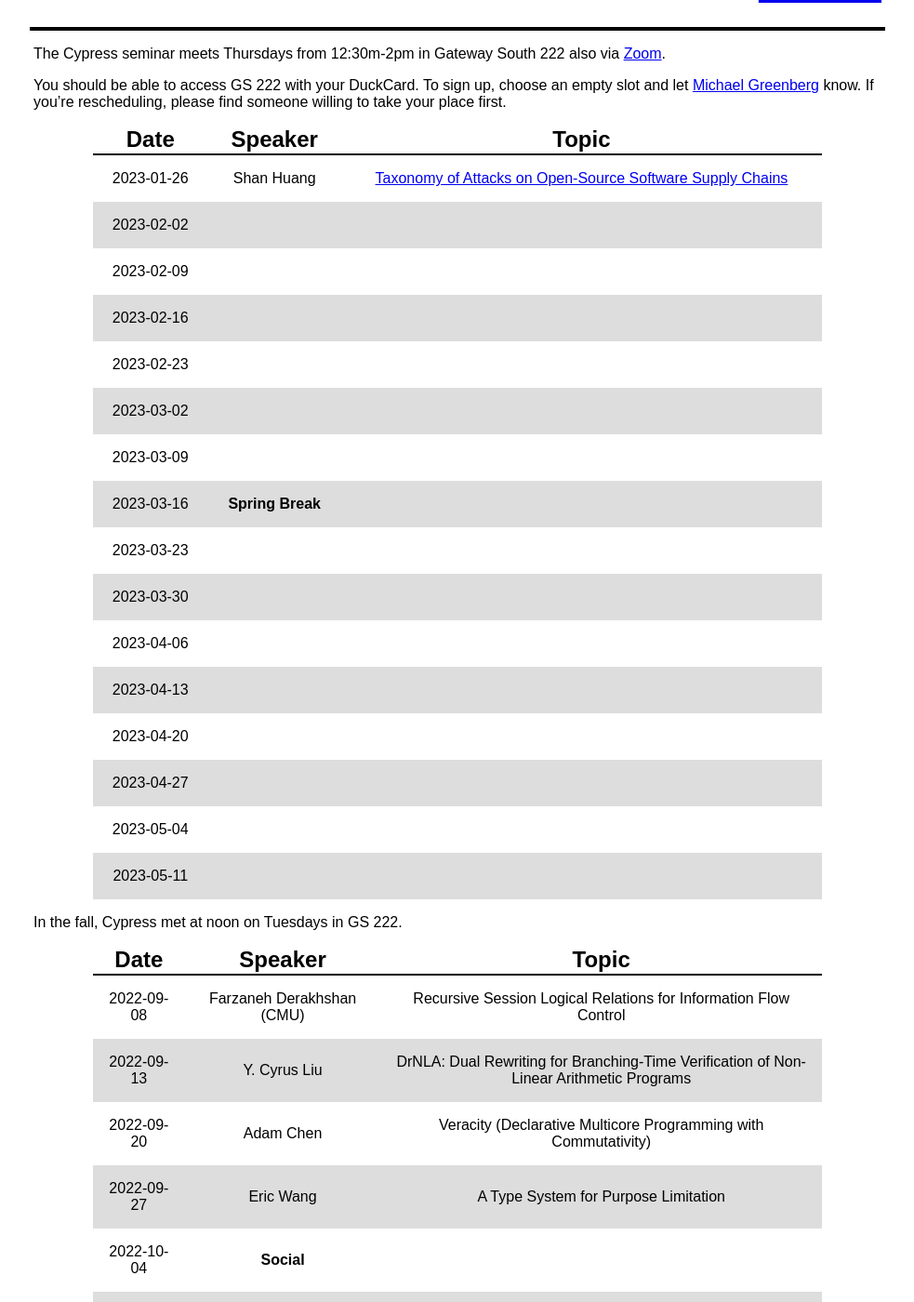
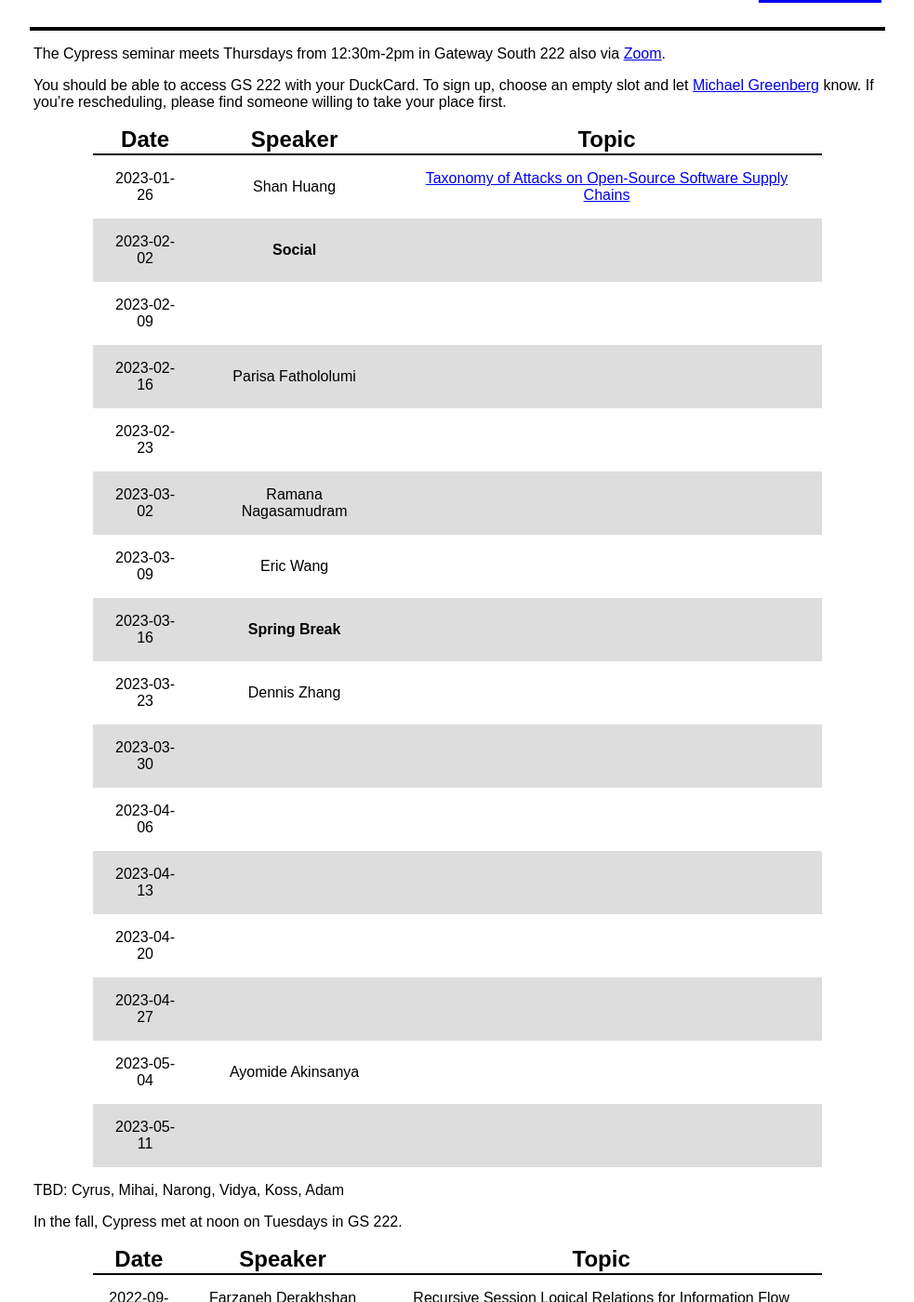
Before and after one commit to mgree/cypress, a Jekyll site: the page built from schedule.md, in a window 1280 px wide and 1400 px high, scrolled down 245 px. Shown: the whole window at 93% size, without its empty margins (148-1131 px from the left). Built offline with Jekyll 4.4.1, drawn with Linux system fonts in a browser that asks for light colours.

Commit message:
scheduling

```diff
--- a/schedule.md
+++ b/schedule.md
@@ -17,21 +17,23 @@ find someone willing to take your place first.
 | Date       | Speaker                               | Topic |
 | ---------- | ------------------------------------- | ------------------------------------------------- |
 | 2023-01-26 | Shan Huang | [Taxonomy of Attacks on Open-Source Software Supply Chains](https://arxiv.org/abs/2204.04008) |
-| 2023-02-02 | | |
+| 2023-02-02 | **Social** | |
 | 2023-02-09 | | |
-| 2023-02-16 | | |
+| 2023-02-16 | Parisa Fathololumi | |
 | 2023-02-23 | | |
-| 2023-03-02 | | |
-| 2023-03-09 | | |
+| 2023-03-02 | Ramana Nagasamudram | |
+| 2023-03-09 | Eric Wang | |
 | 2023-03-16 | **Spring Break** | |
-| 2023-03-23 | | |
+| 2023-03-23 | Dennis Zhang | |
 | 2023-03-30 | | |
 | 2023-04-06 | | |
 | 2023-04-13 | | |
 | 2023-04-20 | | |
 | 2023-04-27 | | |
-| 2023-05-04 | | |
+| 2023-05-04 | Ayomide Akinsanya | |
 | 2023-05-11 | | |
+
+TBD: Cyrus, Mihai, Narong, Vidya, Koss, Adam
 
 In the fall, Cypress met at noon on Tuesdays in GS 222.
 
```
